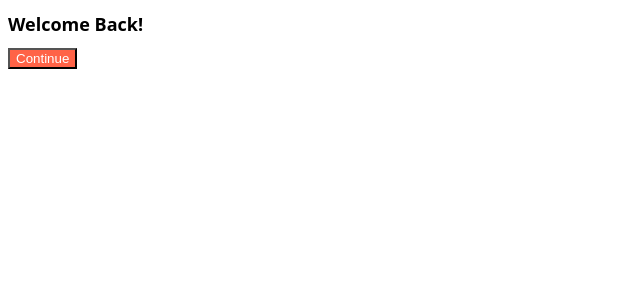
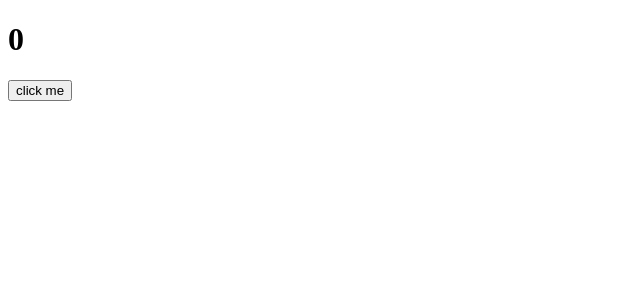
Before and after one commit to jinnyjinny12/class-React, a React (Create React App) app in the folder react-for-begin/: page / in a window 1280 px wide. Shown: the top 300 px of the page, without its empty margins (0-640 px from the left). Built offline with nearby package versions, Linux system fonts and the light colour scheme.

Commit message:
lecture 6.2

```diff
--- a/react-for-begin/package.json
+++ b/react-for-begin/package.json
@@ -35,5 +35,8 @@
       "last 1 firefox version",
       "last 1 safari version"
     ]
+  },
+  "devDependencies": {
+    "@babel/plugin-proposal-private-property-in-object": "^7.21.11"
   }
 }
--- a/react-for-begin/src/App.js
+++ b/react-for-begin/src/App.js
@@ -1,12 +1,15 @@
-import Button from "./Button";
-import styles from "./App.module.css";
-
+import { useEffect, useState } from "react";
 
 function App() {
+  const [counter, setValue] = useState(0);
+  const onClick = () => setValue((prev) => prev + 1);
+  console.log("Run all the time");
+  useEffect(() => { console.log("i run only once"); }, []);
   return (
     <div>
-     <h1 className={styles.title}>Welcome Back!</h1>
-     <Button text={"Continue"} />
+     <h1>{counter}</h1>
+    <button onClick={onClick}>click me</button>
+
     </div>
   );
 }
--- a/react-for-begin/src/index.js
+++ b/react-for-begin/src/index.js
@@ -1,13 +1,12 @@
 import React from 'react';
 import ReactDOM from 'react-dom/client';
 import App from './App';
-import "./style.css";
+// import "./style.css";
 
 const root = ReactDOM.createRoot(document.getElementById('root'));
 root.render(
-  <React.StrictMode>
     <App />
-  </React.StrictMode>
+
 );
 
 // If you want to start measuring performance in your app, pass a function
```
Also changed, not shown: 1 other file (tests, documents, lock files or other folders).
